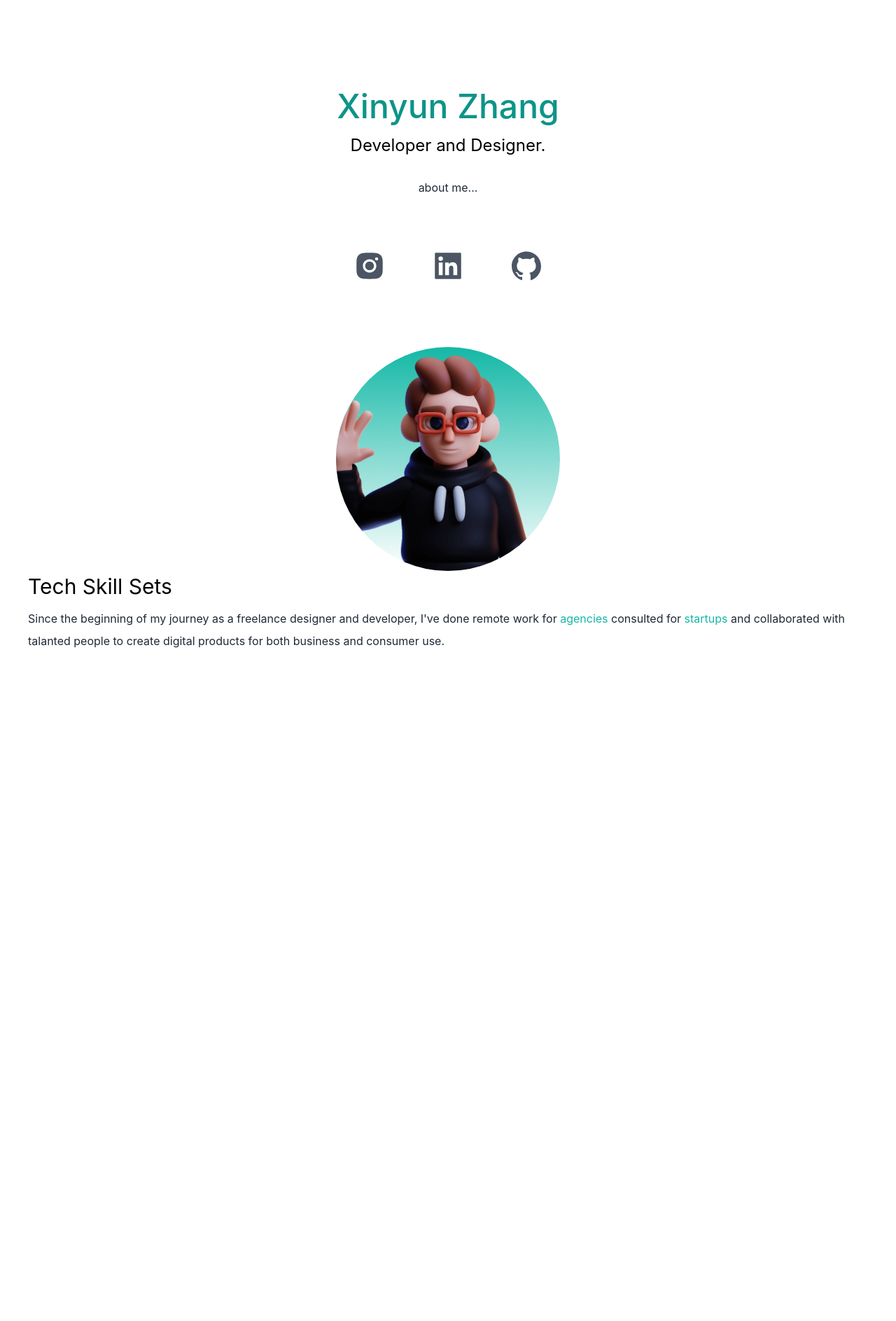
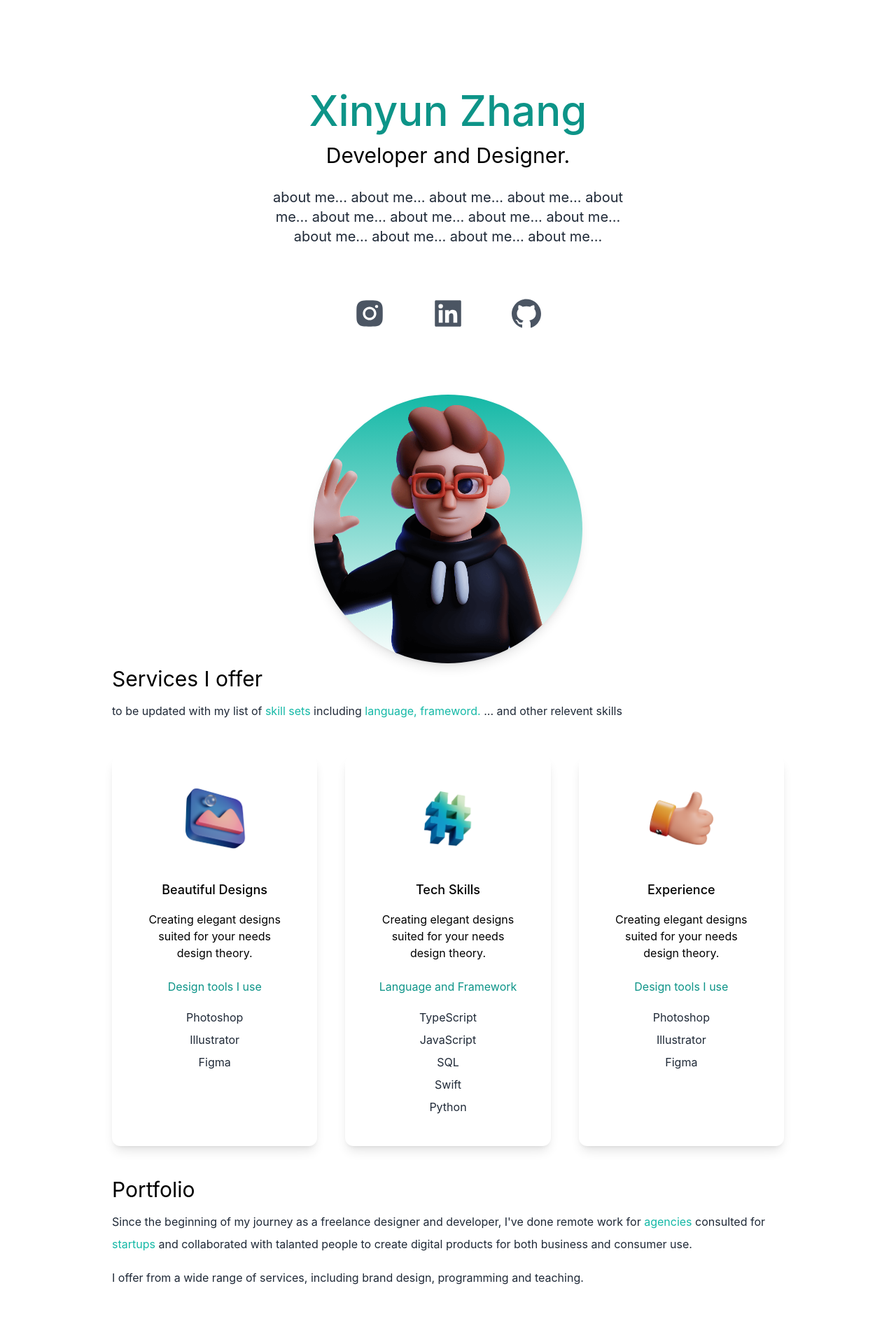
Before and after one commit to XinYun2020/react-tailwind-portfolio, a Next.js app: page / in a window 1280 px wide. Shown: the part 76-1964 px from the top of the page at 70% size. Before the commit the page ends 1016 px from the top, so only its background shows below. Built offline with nearby package versions, Linux system fonts and the light colour scheme.

Commit message:
wtih darkMode

```diff
--- a/pages/index.js
+++ b/pages/index.js
@@ -9,24 +9,39 @@
   AiFillInstagram,
 } from "react-icons/ai";
 import Image from "next/image";
-import deved from "../public//dev-ed-wave.png";
+import deved from "../public/dev-ed-wave.png";
+import design from "../public/design.png";
+import code from "../public/code.png";
+import consulting from "../public/consulting.png";
+import web1 from "../public/web1.png";
+import web2 from "../public/web2.png";
+import web3 from "../public/web3.png";
+import web4 from "../public/web4.png";
+import web5 from "../public/web5.png";
+import web6 from "../public/web6.png";
+import { useState } from "react";
 
 export default function Home() {
+  const [darkMode, setDarkMode] = useState(false);
   return (
-    <div>
+    // darkMode class
+    <div className={darkMode ? "dark" : ""}>
       <Head>
-        <title>Xinyun Zhang Protofolio</title>
+        <title>Xinyun Zhang Protfolio</title>
         <meta name="description" content="Generated by create next app" />
         <link rel="icon" href="/favicon.ico" />
       </Head>
 
-      <main className=" bg-gradient-to-b from-white xto-teal-50 px-10">
+      <main className=" bg-gradient-to-b from-white xto-teal-50 px-10 md:px-20 lg:px-40 dark:from-gray-900 dark:to-gray-500">
         <section className=" xbg-blue-700 min-h-screen">
-          <nav className="py-10 mb-12 flex justify-between">
+          <nav className="py-10 mb-12 flex justify-between dark:text-white">
             <h1 className="text-xl font-burtons">DevelopedbyXinyunZhang</h1>
             <ul className="flex items-center">
               <li>
-                <BsFillMoonStarsFill className="cursor-pointer text-2xl" />
+                <BsFillMoonStarsFill
+                  onClick={() => setDarkMode(!darkMode)}
+                  className="cursor-pointer text-2xl"
+                />
               </li>
               <li>
                 <a
@@ -47,28 +62,85 @@
             </ul>
           </nav>
           <div className=" text-center p-10 ">
-            <h2 className=" text-5xl py-2 text-teal-600 font-medium ">
+            <h2 className=" text-5xl py-2 text-teal-600 font-medium  dark:text-teal-400 md:text-6xl">
               Xinyun Zhang
             </h2>
-            <h3 className=" text-2xl py-2">Developer and Designer.</h3>
-            <p className=" text-md py-5 leading-8 text-gray-800">
-              about me...{" "}
+            <h3 className=" text-2xl py-2 dark:text-white md:text-3xl">
+              Developer and Designer.
+            </h3>
+            <p className=" text-md py-5 leading-8 text-gray-800 dark:text-gray-200 md:text-xl max-w-lg mx-auto">
+              about me... about me... about me... about me... about me... about
+              me... about me... about me... about me... about me... about me...
+              about me... about me...
             </p>
           </div>
-          <div className=" text-5xl flex justify-center gap-16 py-3 text-gray-600">
+          <div className=" text-5xl flex justify-center gap-16 py-3 text-gray-600 dark:text-gray-400">
             {/* <AiFillTwitterCircle /> */}
             <AiFillInstagram />
             <AiFillLinkedin />
             {/* <AiFillYoutube /> */}
             <AiFillGithub href="https://github.com/XinYun2020" />
           </div>
-          <div className="relative mx-auto bg-gradient-to-b from-teal-500 rounded-full w-80 h-80 mt-20 overflow-hidden">
+          <div className="relative mx-auto bg-gradient-to-b from-teal-500 rounded-full w-80 h-80 mt-20 overflow-hidden shadow-lg md:h-96 md:w-96">
             <Image src={deved} layout="fill" objectFit="cover" />
           </div>
+        </section>
         <section>
           <div>
-              <h3 className=" text-3xl py-1 ">Tech Skill Sets</h3>
+            <h3 className=" text-3xl py-1 ">Services I offer</h3>
             <p className="text-md py-2 leading-8 text-gray-800 xdark:text-gray-200">
+              to be updated with my list of
+              <span className="text-teal-500"> skill sets </span>
+              including{" "}
+              <span className="text-teal-500">language, frameword. </span>
+              ... and other relevent skills
+            </p>
+            <div className="lg:flex gap-10">
+              <div className=" text-center shadow-lg p-10 rounded-xl my-10">
+                <Image src={design} width={100} height={100} />
+                <h3 className="text-lg font-medium pt-8 pb-2">
+                  Beautiful Designs
+                </h3>
+                <p className="py-2">
+                  Creating elegant designs suited for your needs design theory.
+                </p>
+                <h4 className=" py-4 text-teal-600">Design tools I use</h4>
+                <p className=" text-gray-800 py-1">Photoshop</p>
+                <p className=" text-gray-800 py-1">Illustrator</p>
+                <p className=" text-gray-800 py-1">Figma</p>
+              </div>
+              <div className=" text-center shadow-lg p-10 rounded-xl my-10">
+                <Image src={code} width={100} height={100} />
+                <h3 className="text-lg font-medium pt-8 pb-2">Tech Skills</h3>
+                <p className="py-2">
+                  Creating elegant designs suited for your needs design theory.
+                </p>
+                <h4 className=" py-4 text-teal-600">Language and Framework</h4>
+                <p className=" text-gray-800 py-1">TypeScript</p>
+                <p className=" text-gray-800 py-1">JavaScript</p>
+                <p className=" text-gray-800 py-1">SQL</p>
+                <p className=" text-gray-800 py-1">Swift</p>
+                <p className=" text-gray-800 py-1">Python</p>
+              </div>
+              <div className=" text-center shadow-lg p-10 rounded-xl my-10">
+                <Image src={consulting} width={100} height={100} />
+                <h3 className="text-lg font-medium pt-8 pb-2">Experience</h3>
+                <p className="py-2">
+                  Creating elegant designs suited for your needs design theory.
+                </p>
+                <h4 className=" py-4 text-teal-600">Design tools I use</h4>
+                <p className=" text-gray-800 py-1">Photoshop</p>
+                <p className=" text-gray-800 py-1">Illustrator</p>
+                <p className=" text-gray-800 py-1">Figma</p>
+              </div>
+            </div>
+          </div>
+        </section>
+
+        <section>
+          <div>
+            <h3 className=" text-3xl py-1">Portfolio</h3>
+            <p className="text-md py-2 leading-8 text-gray-800 dark:text-gray-200">
               Since the beginning of my journey as a freelance designer and
               developer, I've done remote work for
               <span className="text-teal-500"> agencies </span>
@@ -76,8 +148,67 @@
               and collaborated with talanted people to create digital products
               for both business and consumer use.
             </p>
+            <p className="text-md py-2 leading-8 text-gray-800 dark:text-gray-200">
+              I offer from a wide range of services, including brand design,
+              programming and teaching.
+            </p>
           </div>
-          </section>
+          <div className="flex flex-col gap-10 py-10 lg:flex-row lg:flex-wrap">
+            <div className=" basis-1/3 flex-1">
+              <Image
+                src={web1}
+                className="rounded-lg object-cover"
+                width={"100%"}
+                height={"100%"}
+                layout="responsive"
+              />
+            </div>
+            <div className=" basis-1/3 flex-1">
+              <Image
+                src={web2}
+                className="rounded-lg object-cover"
+                width={"100%"}
+                height={"100%"}
+                layout="responsive"
+              />
+            </div>
+            <div className=" basis-1/3 flex-1">
+              <Image
+                src={web3}
+                className="rounded-lg object-cover"
+                width={"100%"}
+                height={"100%"}
+                layout="responsive"
+              />
+            </div>
+            <div className=" basis-1/3 flex-1">
+              <Image
+                src={web4}
+                className="rounded-lg object-cover"
+                width={"100%"}
+                height={"100%"}
+                layout="responsive"
+              />
+            </div>
+            <div className=" basis-1/3 flex-1">
+              <Image
+                src={web5}
+                className="rounded-lg object-cover"
+                width={"100%"}
+                height={"100%"}
+                layout="responsive"
+              />
+            </div>
+            <div className=" basis-1/3 flex-1">
+              <Image
+                src={web6}
+                className="rounded-lg object-cover"
+                width={"100%"}
+                height={"100%"}
+                layout="responsive"
+              />
+            </div>
+          </div>
         </section>
       </main>
     </div>
--- a/tailwind.config.js
+++ b/tailwind.config.js
@@ -1,5 +1,7 @@
+// tailwind.config.js
 /** @type {import('tailwindcss').Config} */
 module.exports = {
+  darkMode: "class", // I want darkMode based on a class
   content: [
     "./pages/**/*.{js,ts,jsx,tsx}",
     "./components/**/*.{js,ts,jsx,tsx}",
```
Also changed, not shown: 1 other file (tests, documents, lock files or other folders). Lines whose indentation alone changed are shown as unchanged.
